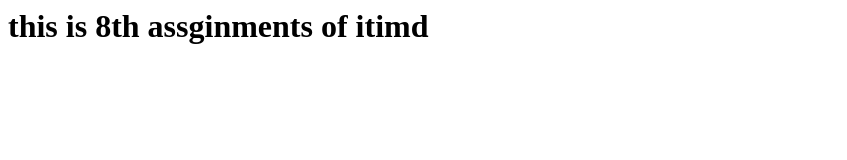
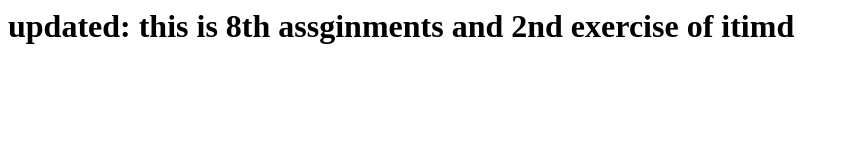
Before and after one commit to C2-80579/pythonapp, a plain HTML site: page index.html in a window 1280 px wide. Shown: the whole page, without its empty margins (0-847 px from the left). Drawn offline with Linux system fonts and the light colour scheme.

Commit message:
second commit 8th assign

```diff
--- a/index.html
+++ b/index.html
@@ -1,7 +1,7 @@
 <html>
 
 <body>
-<h1>  this is 8th assginments of itimd
+<h1> updated: this is 8th assginments and 2nd exercise of itimd
 </h1>
 
 </body>
```
